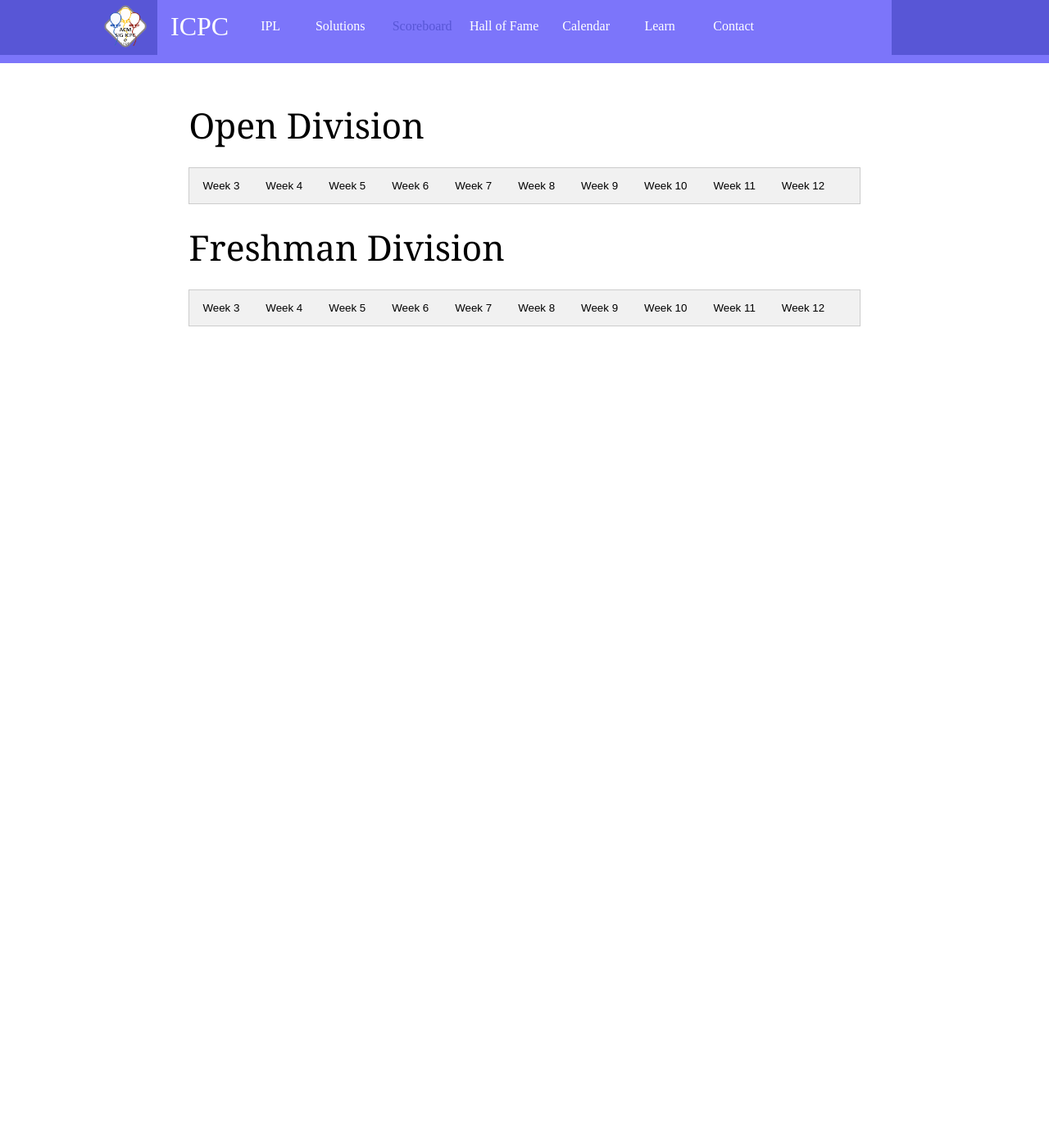
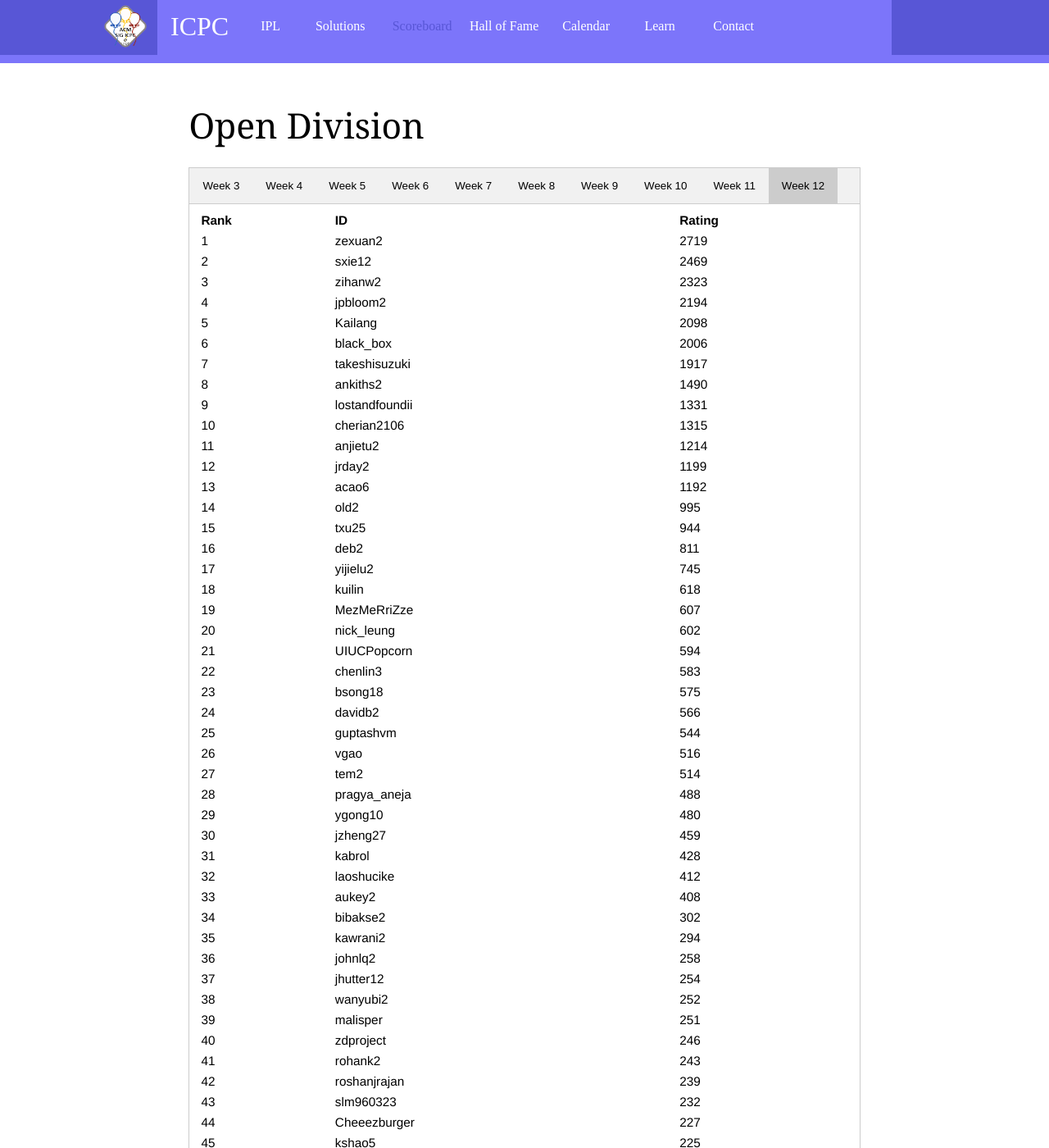
Before and after one commit to acm-uiuc/icpc-website, a Jekyll site: the page built from scoreboard.html, in a window 1280 px wide and 1400 px high. Shown: the whole window at 82% size. Built offline with Jekyll 4.4.1, drawn with Linux system fonts in a browser that asks for light colours; nearby versions of some CDN libraries; some web fonts are replaced; some of the changed text lies outside the part shown.

Commit message:
scoreboard page updated with w12 full data

```diff
--- a/scoreboard.html
+++ b/scoreboard.html
@@ -1879,6 +1879,271 @@ title: Scoreboard
 </table>
 </div>
 
+<div id='open_w12' class='open_tabcontent'>
+<table style="width:100%">
+<tr>
+	<th>Rank</th>
+	<th>ID</th>
+	<th>Rating</th>
+</tr>
+<tr>
+	<td> 1 </td>
+	<td> zexuan2 </td>
+	<td> 2719 </td>
+</tr>
+<tr>
+	<td> 2 </td>
+	<td> sxie12 </td>
+	<td> 2469 </td>
+</tr>
+<tr>
+	<td> 3 </td>
+	<td> zihanw2 </td>
+	<td> 2323 </td>
+</tr>
+<tr>
+	<td> 4 </td>
+	<td> jpbloom2 </td>
+	<td> 2194 </td>
+</tr>
+<tr>
+	<td> 5 </td>
+	<td> Kailang </td>
+	<td> 2098 </td>
+</tr>
+<tr>
+	<td> 6 </td>
+	<td> black_box </td>
+	<td> 2006 </td>
+</tr>
+<tr>
+	<td> 7 </td>
+	<td> takeshisuzuki </td>
+	<td> 1917 </td>
+</tr>
+<tr>
+	<td> 8 </td>
+	<td> ankiths2 </td>
+	<td> 1490 </td>
+</tr>
+<tr>
+	<td> 9 </td>
+	<td> lostandfoundii </td>
+	<td> 1331 </td>
+</tr>
+<tr>
+	<td> 10 </td>
+	<td> cherian2106 </td>
+	<td> 1315 </td>
+</tr>
+<tr>
+	<td> 11 </td>
+	<td> anjietu2 </td>
+	<td> 1214 </td>
+</tr>
+<tr>
+	<td> 12 </td>
+	<td> jrday2 </td>
+	<td> 1199 </td>
+</tr>
+<tr>
+	<td> 13 </td>
+	<td> acao6 </td>
+	<td> 1192 </td>
+</tr>
+<tr>
+	<td> 14 </td>
+	<td> old2 </td>
+	<td> 995 </td>
+</tr>
+<tr>
+	<td> 15 </td>
+	<td> txu25 </td>
+	<td> 944 </td>
+</tr>
+<tr>
+	<td> 16 </td>
+	<td> deb2 </td>
+	<td> 811 </td>
+</tr>
+<tr>
+	<td> 17 </td>
+	<td> yijielu2 </td>
+	<td> 745 </td>
+</tr>
+<tr>
+	<td> 18 </td>
+	<td> kuilin </td>
+	<td> 618 </td>
+</tr>
+<tr>
+	<td> 19 </td>
+	<td> MezMeRriZze </td>
+	<td> 607 </td>
+</tr>
+<tr>
+	<td> 20 </td>
+	<td> nick_leung </td>
+	<td> 602 </td>
+</tr>
+<tr>
+	<td> 21 </td>
+	<td> UIUCPopcorn </td>
+	<td> 594 </td>
+</tr>
+<tr>
+	<td> 22 </td>
+	<td> chenlin3 </td>
+	<td> 583 </td>
+</tr>
+<tr>
+	<td> 23 </td>
+	<td> bsong18 </td>
+	<td> 575 </td>
+</tr>
+<tr>
+	<td> 24 </td>
+	<td> davidb2 </td>
+	<td> 566 </td>
+</tr>
+<tr>
+	<td> 25 </td>
+	<td> guptashvm </td>
+	<td> 544 </td>
+</tr>
+<tr>
+	<td> 26 </td>
+	<td> vgao </td>
+	<td> 516 </td>
+</tr>
+<tr>
+	<td> 27 </td>
+	<td> tem2 </td>
+	<td> 514 </td>
+</tr>
+<tr>
+	<td> 28 </td>
+	<td> pragya_aneja </td>
+	<td> 488 </td>
+</tr>
+<tr>
+	<td> 29 </td>
+	<td> ygong10 </td>
+	<td> 480 </td>
+</tr>
+<tr>
+	<td> 30 </td>
+	<td> jzheng27 </td>
+	<td> 459 </td>
+</tr>
+<tr>
+	<td> 31 </td>
+	<td> kabrol </td>
+	<td> 428 </td>
+</tr>
+<tr>
+	<td> 32 </td>
+	<td> laoshucike </td>
+	<td> 412 </td>
+</tr>
+<tr>
+	<td> 33 </td>
+	<td> aukey2 </td>
+	<td> 408 </td>
+</tr>
+<tr>
+	<td> 34 </td>
+	<td> bibakse2 </td>
+	<td> 302 </td>
+</tr>
+<tr>
+	<td> 35 </td>
+	<td> kawrani2 </td>
+	<td> 294 </td>
+</tr>
+<tr>
+	<td> 36 </td>
+	<td> johnlq2 </td>
+	<td> 258 </td>
+</tr>
+<tr>
+	<td> 37 </td>
+	<td> jhutter12 </td>
+	<td> 254 </td>
+</tr>
+<tr>
+	<td> 38 </td>
+	<td> wanyubi2 </td>
+	<td> 252 </td>
+</tr>
+<tr>
+	<td> 39 </td>
+	<td> malisper </td>
+	<td> 251 </td>
+</tr>
+<tr>
+	<td> 40 </td>
+	<td> zdproject </td>
+	<td> 246 </td>
+</tr>
+<tr>
+	<td> 41 </td>
+	<td> rohank2 </td>
+	<td> 243 </td>
+</tr>
+<tr>
+	<td> 42 </td>
+	<td> roshanjrajan </td>
+	<td> 239 </td>
+</tr>
+<tr>
+	<td> 43 </td>
+	<td> slm960323 </td>
+	<td> 232 </td>
+</tr>
+<tr>
+	<td> 44 </td>
+	<td> Cheeezburger </td>
+	<td> 227 </td>
+</tr>
+<tr>
+	<td> 45 </td>
+	<td> kshao5 </td>
+	<td> 225 </td>
+</tr>
+<tr>
+	<td> 46 </td>
+	<td> kuck1 </td>
+	<td> 219 </td>
+</tr>
+<tr>
+	<td> 47 </td>
+	<td> skcheun2 </td>
+	<td> 196 </td>
+</tr>
+<tr>
+	<td> 48 </td>
+	<td> JDing </td>
+	<td> 195 </td>
+</tr>
+<tr>
+	<td> 49 </td>
+	<td> gundamroge </td>
+	<td> 187 </td>
+</tr>
+<tr>
+	<td> 50 </td>
+	<td> kenwei93 </td>
+	<td> 186 </td>
+</tr>
+<tr>
+	<td> 51 </td>
+	<td> yiqunm2 </td>
+	<td> 186 </td>
+</tr>
+</table>
+</div>
+
 <br>
 <h1 class="title">Freshman Division</h1>
 <br>
@@ -3541,6 +3806,206 @@ title: Scoreboard
 </table>
 </div>
 
+<div id='freshman_w12' class='freshman_tabcontent'>
+<table style="width:100%">
+<tr>
+	<th>Rank</th>
+	<th>ID</th>
+	<th>Rating</th>
+</tr>
+<tr>
+	<td> 1 </td>
+	<td> bts2 </td>
+	<td> 2479 </td>
+</tr>
+<tr>
+	<td> 2 </td>
+	<td> ASankaran </td>
+	<td> 2391 </td>
+</tr>
+<tr>
+	<td> 3 </td>
+	<td> bmw4 </td>
+	<td> 2243 </td>
+</tr>
+<tr>
+	<td> 4 </td>
+	<td> joan2 </td>
+	<td> 1984 </td>
+</tr>
+<tr>
+	<td> 5 </td>
+	<td> kaempen2 </td>
+	<td> 1961 </td>
+</tr>
+<tr>
+	<td> 6 </td>
+	<td> howards2 </td>
+	<td> 1871 </td>
+</tr>
+<tr>
+	<td> 7 </td>
+	<td> kuilin </td>
+	<td> 1795 </td>
+</tr>
+<tr>
+	<td> 8 </td>
+	<td> shreyc2 </td>
+	<td> 1731 </td>
+</tr>
+<tr>
+	<td> 9 </td>
+	<td> df100 </td>
+	<td> 1609 </td>
+</tr>
+<tr>
+	<td> 10 </td>
+	<td> ssethia2 </td>
+	<td> 1386 </td>
+</tr>
+<tr>
+	<td> 11 </td>
+	<td> Ichiro </td>
+	<td> 1327 </td>
+</tr>
+<tr>
+	<td> 12 </td>
+	<td> nju2 </td>
+	<td> 1210 </td>
+</tr>
+<tr>
+	<td> 13 </td>
+	<td> kjew2 </td>
+	<td> 1196 </td>
+</tr>
+<tr>
+	<td> 14 </td>
+	<td> obpira </td>
+	<td> 1018 </td>
+</tr>
+<tr>
+	<td> 15 </td>
+	<td> rohinb2 </td>
+	<td> 925 </td>
+</tr>
+<tr>
+	<td> 16 </td>
+	<td> Scott0129 </td>
+	<td> 790 </td>
+</tr>
+<tr>
+	<td> 17 </td>
+	<td> smodi9 </td>
+	<td> 693 </td>
+</tr>
+<tr>
+	<td> 18 </td>
+	<td> ns10 </td>
+	<td> 647 </td>
+</tr>
+<tr>
+	<td> 19 </td>
+	<td> Jackah2 </td>
+	<td> 559 </td>
+</tr>
+<tr>
+	<td> 20 </td>
+	<td> ishanp2 </td>
+	<td> 508 </td>
+</tr>
+<tr>
+	<td> 21 </td>
+	<td> syrek2 </td>
+	<td> 411 </td>
+</tr>
+<tr>
+	<td> 22 </td>
+	<td> ashi6 </td>
+	<td> 334 </td>
+</tr>
+<tr>
+	<td> 23 </td>
+	<td> johnlq2 </td>
+	<td> 311 </td>
+</tr>
+<tr>
+	<td> 24 </td>
+	<td> zl20 </td>
+	<td> 306 </td>
+</tr>
+<tr>
+	<td> 25 </td>
+	<td> amzhou2 </td>
+	<td> 291 </td>
+</tr>
+<tr>
+	<td> 26 </td>
+	<td> annieq2 </td>
+	<td> 278 </td>
+</tr>
+<tr>
+	<td> 27 </td>
+	<td> zhuyifei1999 </td>
+	<td> 262 </td>
+</tr>
+<tr>
+	<td> 28 </td>
+	<td> bdubs </td>
+	<td> 261 </td>
+</tr>
+<tr>
+	<td> 29 </td>
+	<td> yaba12 </td>
+	<td> 248 </td>
+</tr>
+<tr>
+	<td> 30 </td>
+	<td> vibhavk2 </td>
+	<td> 230 </td>
+</tr>
+<tr>
+	<td> 31 </td>
+	<td> brianwang1217 </td>
+	<td> 222 </td>
+</tr>
+<tr>
+	<td> 32 </td>
+	<td> taylorc2 </td>
+	<td> 216 </td>
+</tr>
+<tr>
+	<td> 33 </td>
+	<td> bharatboj </td>
+	<td> 207 </td>
+</tr>
+<tr>
+	<td> 34 </td>
+	<td> vishrut3 </td>
+	<td> 202 </td>
+</tr>
+<tr>
+	<td> 35 </td>
+	<td> ruiqip2 </td>
+	<td> 198 </td>
+</tr>
+<tr>
+	<td> 36 </td>
+	<td> tusharj2 </td>
+	<td> 193 </td>
+</tr>
+<tr>
+	<td> 37 </td>
+	<td> YaboLi </td>
+	<td> 193 </td>
+</tr>
+<tr>
+	<td> 38 </td>
+	<td> sriramr2 </td>
+	<td> 186 </td>
+</tr>
+</table>
+</div>
+
 <script>
 function displayScoreboard(evt, weekNum) {
     // Declare all variables
```
